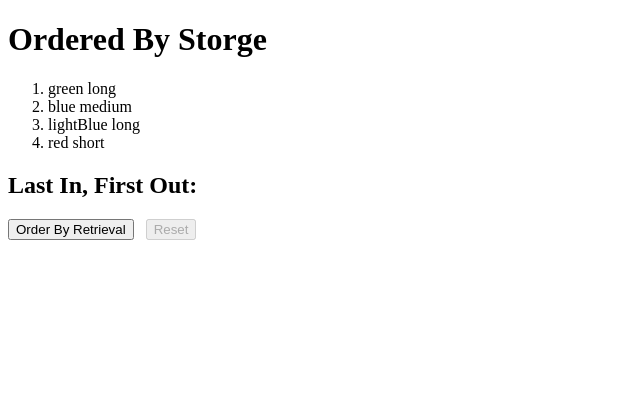
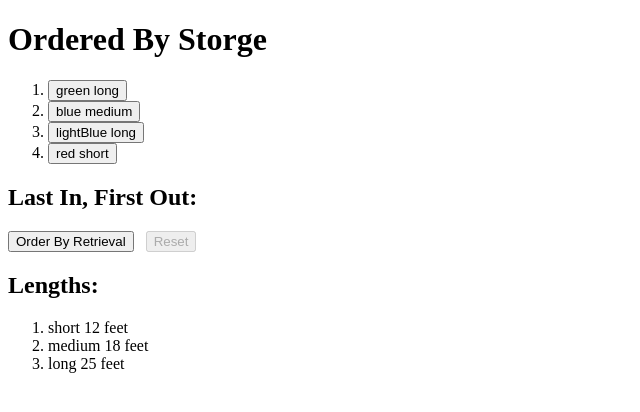
Before and after one commit to GProSoftware828/VueComponents, a Vue app: page / in a window 1280 px wide. Shown: the top 412 px of the page, without its empty margins (0-640 px from the left). Built offline with nearby package versions, Linux system fonts and the light colour scheme.

Commit message:
Use of props for child component to access parent data

```diff
--- a/src/App.vue
+++ b/src/App.vue
@@ -3,16 +3,18 @@
     <h1>Ordered By Storge</h1>
     <ol>
       <li v-for="pipe in pipes">
-        {{pipe.color}} {{pipe.length}}
+        <button>{{pipe.color}} {{pipe.length}}</button>
       </li>
     </ol>
     <h2>Last In, First Out:</h2>
     <Filters @retrievalOrder="reverseOrder" @resetOrder="originalOrder"></Filters>
+    <Length v-bind:lengths="lengths"></Length>
   </div>
 </template>
 
 <script>
-import Filters from './components/Filters.vue'
+import Filters from './components/Filters.vue';
+import Length from './components/Length.vue';
 
 export default {
   name: 'app',
@@ -23,6 +25,11 @@ export default {
         {color: 'blue', length: 'medium'},
         {color: 'lightBlue', length: 'long'},
         {color: 'red', length: 'short'}
+      ],
+      lengths: [
+        {lengthy: 'short', measurement: '12 feet'},
+        {lengthy: 'medium', measurement: '18 feet'},
+        {lengthy: 'long', measurement: '25 feet'}
       ]
     }
   },
@@ -35,10 +42,12 @@ export default {
     }
   },
   components: {
-    Filters
+    'Filters' : Filters,
+    'Length': Length
   }
 }
 </script>
 
 <style>
+
 </style>
--- /dev/null
+++ b/src/components/Length.vue
@@ -0,0 +1,22 @@
+<template>
+  <div>
+    <h2>Lengths: </h2>
+    <ol>
+      <li v-for="length in this.lengths">
+        {{length.lengthy}} {{length.measurement}}
+      </li>
+    </ol>
+  </div>
+</template>
+
+<script>
+  export default {
+    name: 'Length',
+    props: {
+      lengths: {
+        type: Array,
+        required: true
+      }
+    }
+  }
+</script>
```
